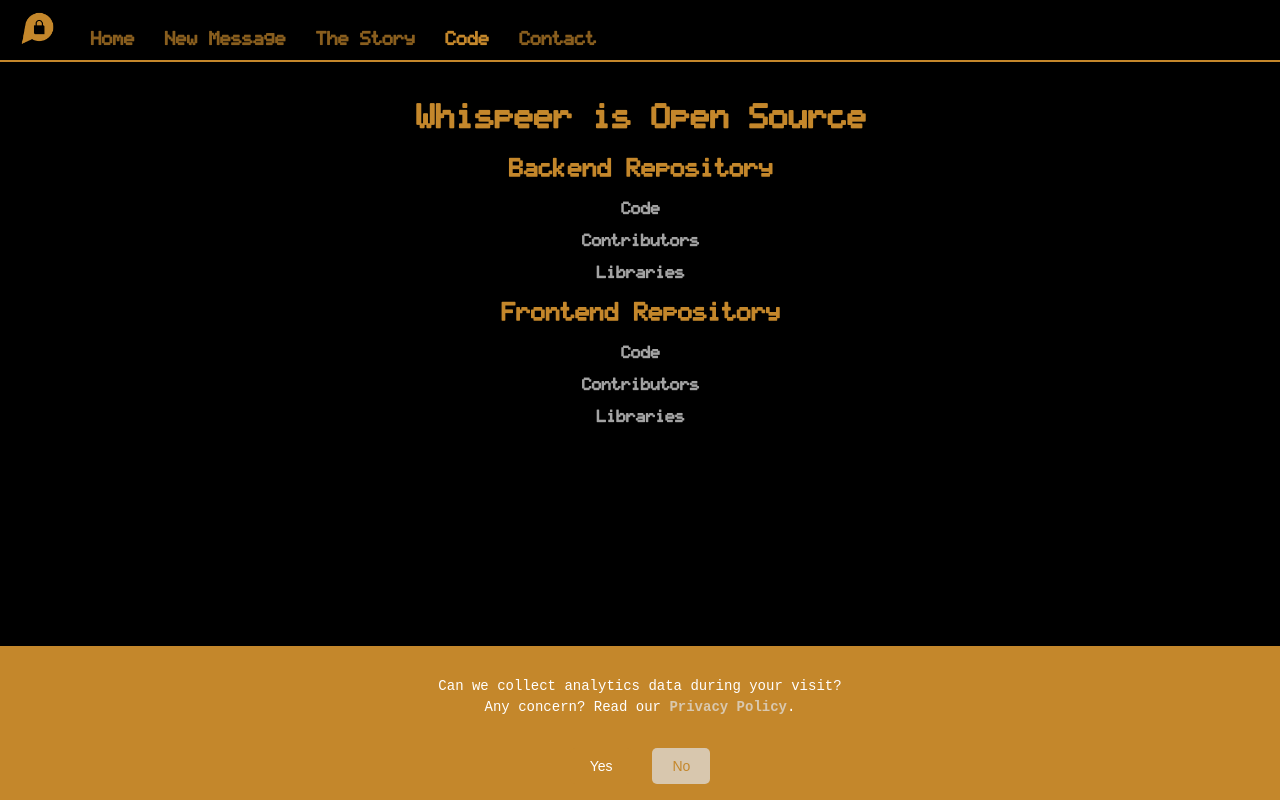
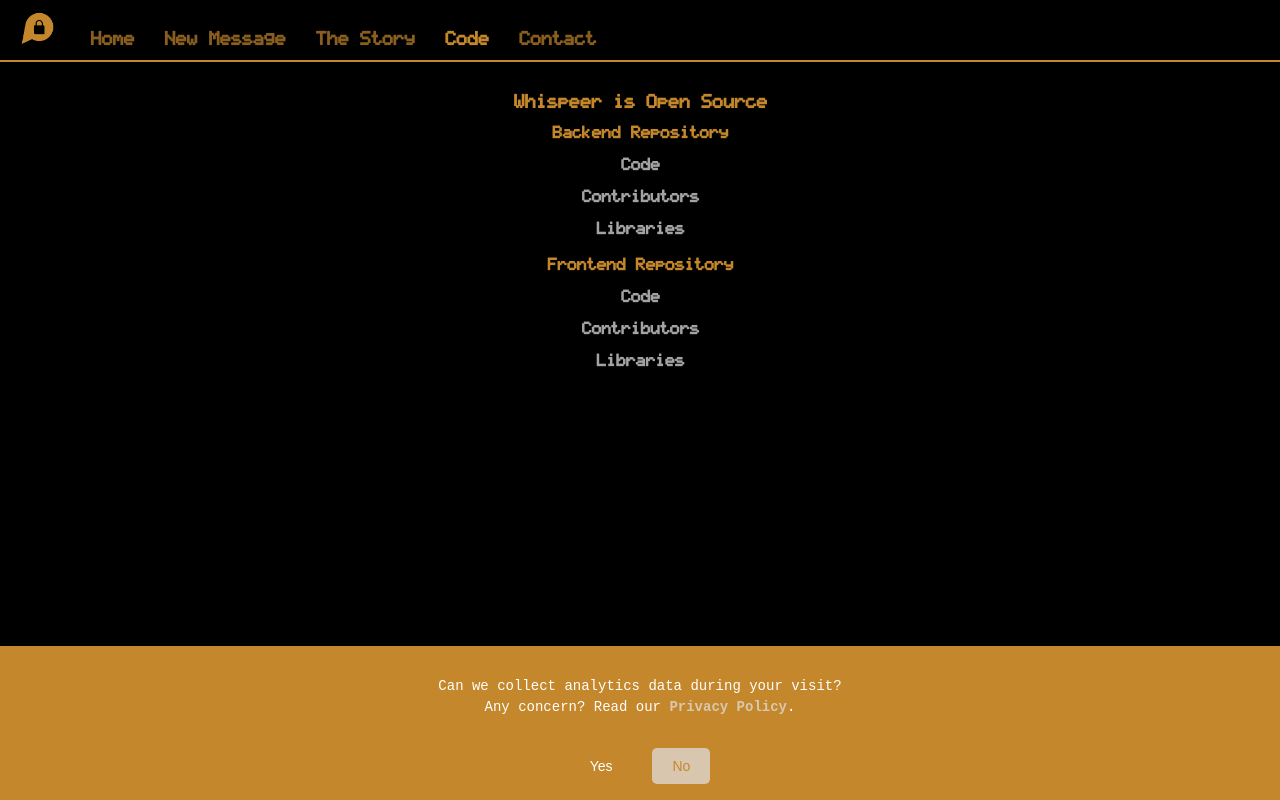
Before and after one commit to whispeer-me/whispeer, a Vue app: page /code in a window 1280 px wide. Built offline with nearby package versions, Linux system fonts and the light colour scheme; no server answers.

Commit message:
Update styles for headings and statistics
This commit updates the styles for headings in the app.scss file, increasing the font size for h1 and h2. It also adjusts the margin and font size for the stats-title class in the HomeView.vue file.

```diff
--- a/src/assets/scss/app.scss
+++ b/src/assets/scss/app.scss
@@ -32,6 +32,12 @@ $footer-height: 130px;
 
 h1 {
   color: $primary-color;
+  font-size: large;
+}
+
+h2 {
+  color: $primary-color;
+  font-size: medium;
 }
 
 // Common Styles
--- a/src/views/HomeView.vue
+++ b/src/views/HomeView.vue
@@ -119,12 +119,12 @@ export default {
 
   .statistics {
     text-align: center;
-    margin-top: 100px;
+    margin-top: 80px;
     color: $primary-color;
 
     .stats-title {
-      font-size: 2em;
-      margin-bottom: 20px;
+      font-size: xx-large;
+      margin-bottom: 40px;
     }
 
     .stat-groups {
@@ -132,8 +132,8 @@ export default {
       justify-content: center;
 
       @media (max-width: 480px) {
-        width: 80%; /* Adjust the width as needed for smaller screens */
-        margin: 0 auto; /* Center the stat-groups container */
+        width: 80%;
+        margin: 0 auto;
       }
 
       .stat-item {
```
